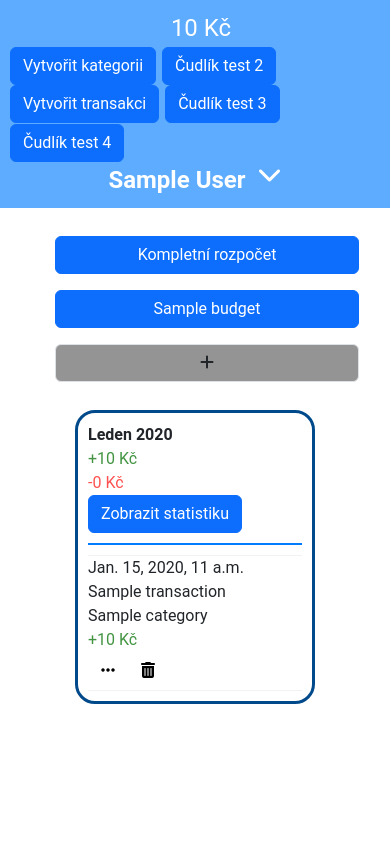
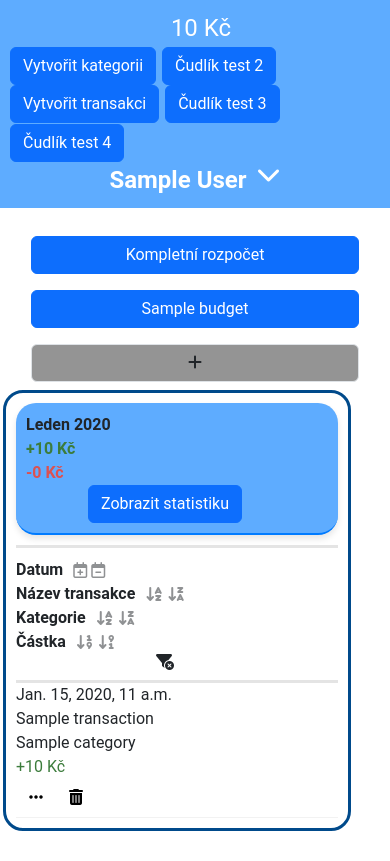
Before and after one commit to KrzystekMatej/finance-management-system, a Django app: page / in a window 390 px wide. Before the commit the page ends 704 px from the top, so only its background shows below. Run offline with Django 5.2, Linux system fonts and the light colour scheme; a user stored in the database is signed in; tables that the repository leaves empty hold one stand-in row (values such as "Sample post"); some libraries are stand-ins or nearby versions.

Commit message:
Frontend for filtering + layout changes and fixes

```diff
--- a/finance_app/static/css/summary.css
+++ b/finance_app/static/css/summary.css
@@ -1,20 +1,40 @@
 .summary-module {
   border: 3px solid var(--color-tertiary);
   border-radius: 20px;
-  margin: 20px 0;
   padding: 10px;
   opacity: 1;
+}
+
+.summary-meta {
+  display: flex;
+  justify-content: space-between;
+  align-items: center;
+  opacity: 1;
+  z-index: 1;
+  padding: 10px;
+  position: relative;
+  background-color: var(--color-secondary);
+  border-radius: 20px;
+  box-shadow: 0px 4px 6px rgba(0, 0, 0, 0.1);
 }
 
 .summary-header {
   display: flex;
   justify-content: space-between;
   align-items: center;
-  border-bottom: 2px solid var(--color-primary);
-  padding-bottom: 10px;
   opacity: 1;
   z-index: 1;
   position: relative;
+}
+
+.thick-horizontal-line{
+  opacity: 1;
+  border-bottom: 2px solid var(--color-primary);
+  color: var(--color-primary);
+}
+
+.horizontal-line{
+  border-bottom: 2px solid var(--color-primary);
 }
 
 .income {
@@ -22,11 +42,11 @@
 }
 
 .positive {
-  color: rgb(66 148 66);
+  color: rgb(60, 124, 60)
 }
 
 .negative {
-  color: rgb(255 81 81);
+  color: rgb(220 81 81);
 }
 
 .summary-body {
@@ -56,3 +76,10 @@
     height: 1px;
     background-color: #ccc;
 }
+
+.thick-divider-line {
+  margin: 0;
+  border: none;
+  height: 3px;
+  background-color: var(--color-bg-secondary);
+}
--- a/finance_app/static/css/utilities.css
+++ b/finance_app/static/css/utilities.css
@@ -60,19 +60,23 @@
 }
 
 .spacer-left{
-  margin-left: 12px;
+  margin-left: 10px;
 }
 
 .spacer-right{
-  margin-right: 12px;
+  margin-right: 10px;
+}
+
+.small-spacer-right{
+  margin-right: 4px;
 }
 
 .spacer-top{
-  margin-top: 12px;
+  margin-top: 10px;
 }
 
 .spacer-bottom{
-  margin-bottom: 12px;
+  margin-bottom: 10px;
 }
 
 .max-height{
@@ -84,3 +88,11 @@
   overflow: hidden;
   text-overflow: ellipsis;
 }
+
+.opacity-half {
+  opacity: 0.5;
+}
+
+.opacity-full {
+  opacity: 1.0;
+}
--- a/finance_app/templates/main_page.html
+++ b/finance_app/templates/main_page.html
@@ -69,8 +69,8 @@
 <div id="notification-copied-id" class="notification">ID copied to clipboard!</div>
 {% include "modal_create_transaction.html" %}
 {% include "modal_create_budget.html" %}
-<div class="w-100 py-3 py-md-5 mobile-padding">
-  <div class="row ps-4">
+<div class="py-3 pb-md-5 mobile-padding">
+  <div class="row">
     <div id="sidemenu" class="col-md-2">
       <div class="py-md-0">
         <ul class="list-group">
@@ -97,12 +97,16 @@
         </ul>
       </div>
     </div>
+
+    <!-- This col-md-2 is workaround for sidemenu. Because sidemenu has fixed position, -->
+    <!-- it fails to reserve it's screen space, so this second empty col-md-2 fixes it. -->
     <div class="col-md-2"></div>
+
     <!-- This centers tutorial to screen if it's visible (md-2 md-8 md-2) -->
     <!-- If it's not, it shows transactions with md-10 which is unaligned to screen -->
     {% if monthly_summaries %}
-      <div class="col-md-10">
-        <div class="row w-90 container px-5">
+      <div class="col-md-10 pe-5">
+        <div class="row">
           {% for summary in monthly_summaries %}
             {% include "monthly_summary.html" %}
           {% endfor %}
@@ -110,7 +114,7 @@
       </div>
     {% else %}
       <div class="col-md-8">
-        <div class="row w-90 container px-5">{% include "tutorial.html" %}</div>
+        <div class="row w-100 container px-5">{% include "tutorial.html" %}</div>
       </div>
       <div class="col-md-2"></div>
     {% endif %}
--- a/finance_app/templates/monthly_summary.html
+++ b/finance_app/templates/monthly_summary.html
@@ -1,21 +1,23 @@
 <!DOCTYPE html>
 {% load custom_filters %}
-<div class="summary-module parallax">
-  <div class="summary-header">
+<div class="summary-module spacer-bottom">
+
+  <!-- First header containing summed up data about month -->
+  <div class="summary-meta horizontal-line">
     <div class="row width-100">
       <div class="col-md-3 vert-center">
         <span class="month bold truncate-text"
               title="{{ summary.month }} {{ summary.year }}">{{ summary.month }} {{ summary.year }}</span>
       </div>
       <div class="col-md-3 vert-center">
-        <span class="income positive truncate-text"
+        <span class="income bold positive truncate-text"
               title="+{{ summary.income | spaced_number }} Kč">+{{ summary.income | spaced_number }} Kč</span>
       </div>
       <div class="col-md-3 vert-center">
-        <span class="income negative truncate-text"
+        <span class="income bold negative truncate-text"
               title="-{{ summary.expanses | spaced_number }} Kč">-{{ summary.expanses | spaced_number }} Kč</span>
       </div>
-      <div class="col-md-3 vert-center">
+      <div class="col-md-3 d-flex justify-content-center align-items-center">
         <button type="button"
                 class="btn btn-primary show-statistics"
                 data-bs-toggle="modal"
@@ -23,9 +25,95 @@
       </div>
     </div>
   </div>
+
+  <hr class="thick-divider-line spacer-top">
+
+
+  <!-- Second header with column names and for sorting -->
+  <div class="summary-header spacer-top">
+    <div class="row width-100" id="sort-control-{{ summary.month }}-{{ summary.year }}">
+      <div class="col-md-3 vert-center">
+        <span class="month bold truncate-text spacer-right"
+              title="Datum">Datum</span>
+
+              <i
+              title="Řadit od nejstarší"
+              class="small-spacer-right fa-regular fa-calendar-plus  opacity-half"
+              data-sort="date-asc"
+              onclick="sortTransactions('date-asc', this, '{{ summary.month }}', '{{ summary.year }}')"
+              ></i>
+
+              <i
+              title="Řadit od nejmladší"
+              class="small-spacer-right fa-regular fa-calendar-minus opacity-half"
+              data-sort="date-desc"
+              onclick="sortTransactions('date-desc', this, '{{ summary.month }}', '{{ summary.year }}')"
+              ></i>
+      </div>
+      <div class="col-md-3 vert-center">
+        <span class="income bold truncate-text spacer-right"
+              title="Název transakce">Název transakce</span>
+
+              <i title="Řadit sestupně dle abecedy"
+              class="small-spacer-right fas fa-arrow-down-a-z opacity-half"
+              data-sort="name-asc"
+              onclick="sortTransactions('name-asc', this, '{{ summary.month }}', '{{ summary.year }}')"
+              ></i>
+
+              <i title="Řadit vzestupně dle abecedy"
+              class="small-spacer-right fas fa-arrow-down-z-a opacity-half"
+              data-sort="name-desc"
+              onclick="sortTransactions('name-desc', this, '{{ summary.month }}', '{{ summary.year }}')"
+              ></i>
+
+      </div>
+      <div class="col-md-3 vert-center">
+        <span class="income bold truncate-text spacer-right"
+              title="Kategorie">Kategorie</span>
+
+              <i title="Řadit sestupně dle abecedy"
+              class="small-spacer-right fas fa-arrow-down-a-z opacity-half"
+              data-sort="category-asc"
+              onclick="sortTransactions('category-asc', this, '{{ summary.month }}', '{{ summary.year }}')"
+              ></i>
+
+              <i title="Řadit vzestupně dle abecedy"
+              class="small-spacer-right fas fa-arrow-down-z-a opacity-half"
+              data-sort="category-desc"
+              onclick="sortTransactions('category-desc', this, '{{ summary.month }}', '{{ summary.year }}')"
+              ></i>
+
+      </div>
+      <div class="col-md-2 vert-center">
+        <span class="income bold truncate-text spacer-right"
+              title="Částka">Částka</span>
+
+              <i title="Řadit od nejmenší"
+              class="small-spacer-right fas fa-arrow-down-1-9 opacity-half"
+              data-sort="amount-asc"
+              onclick="sortTransactions('amount-asc', this, '{{ summary.month }}', '{{ summary.year }}')"
+              ></i>
+
+              <i title="Řadit od největší"
+              class="small-spacer-right fas fa-arrow-down-9-1 opacity-half"
+              data-sort="amount-desc"
+              onclick="sortTransactions('amount-desc', this, '{{ summary.month }}', '{{ summary.year }}')"
+              ></i>
+      </div>
+      <div class="col-md-1 vert-center d-flex justify-content-center align-items-center">
+        <!-- TODO: Perhaps try to find better icon -->
+        <i title="Zrušit řazení"
+        class="fas fa-filter-circle-xmark opacity-full"
+        data-sort="reset-sort"
+        onclick="sortTransactions('reset-sort', this, '{{ summary.month }}', '{{ summary.year }}')"
+        ></i>
+      </div>
+    </div>
+  </div>
+
   <div class="summary-body">
+    <hr class="thick-divider-line">
     {% for transaction in summary.transactions %}
-      <hr class="divider-line">
       <div class="transaction-amount {% if transaction.amount > 0 %}outcoming-transaction{% else %}incoming-transaction{% endif %}">
         <div class="row width-100">
           <div class="col-md-3 vert-center">
@@ -69,8 +157,31 @@
           </div>
         </div>
       </div>
+      <hr class="divider-line">
     {% endfor %}
-    <hr class="divider-line">
   </div>
 </div>
+
+<script>
+function sortTransactions(sortType, clickedIcon, month, year) {
+  const id = "sort-control-" + month + "-" + year;
+  const sortControl = document.getElementById(id);
+
+  const allIcons = sortControl.querySelectorAll('i');
+  allIcons.forEach(icon => {
+    icon.classList.add('opacity-half');
+    icon.classList.remove('opacity-full');
+  });
+
+  clickedIcon.classList.remove('opacity-half');
+  clickedIcon.classList.add('opacity-full');
+
+  console.log('Sorting by:', sortType);
+
+  // TODO: Actual logic for sorting all of this
+
+}
+
+</script>
+
 {% include "modal_show_statistics.html" %}
```
Also changed, not shown: finance_app/static/css/general.css (line endings or trailing spaces).
